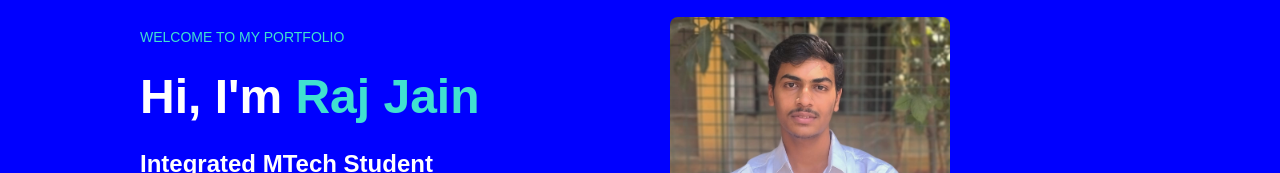
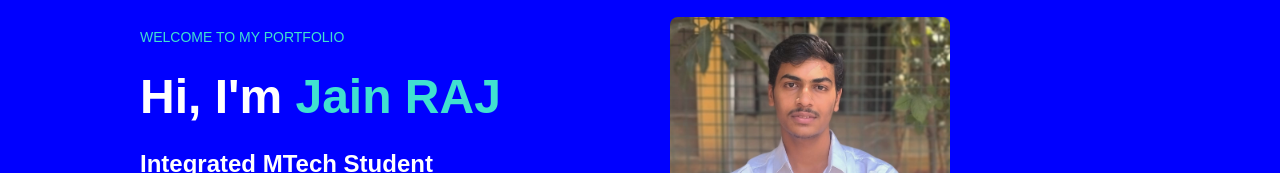
Before and after one commit to rajjain-hub/rajjain-hub.github.io, a plain HTML site: page index.html in a window 1280 px wide. Shown: the part 122-295 px from the top of the page. Drawn offline with Linux system fonts and the light colour scheme.

Commit message:
Update name in portfolio header

```diff
--- a/index.html
+++ b/index.html
@@ -50,7 +50,7 @@
             </p>
 
             <h1>
-                Hi, I'm <span>Raj Jain</span>
+                Hi, I'm <span>Jain RAJ</span>
             </h1>
 
             <h2>
```
